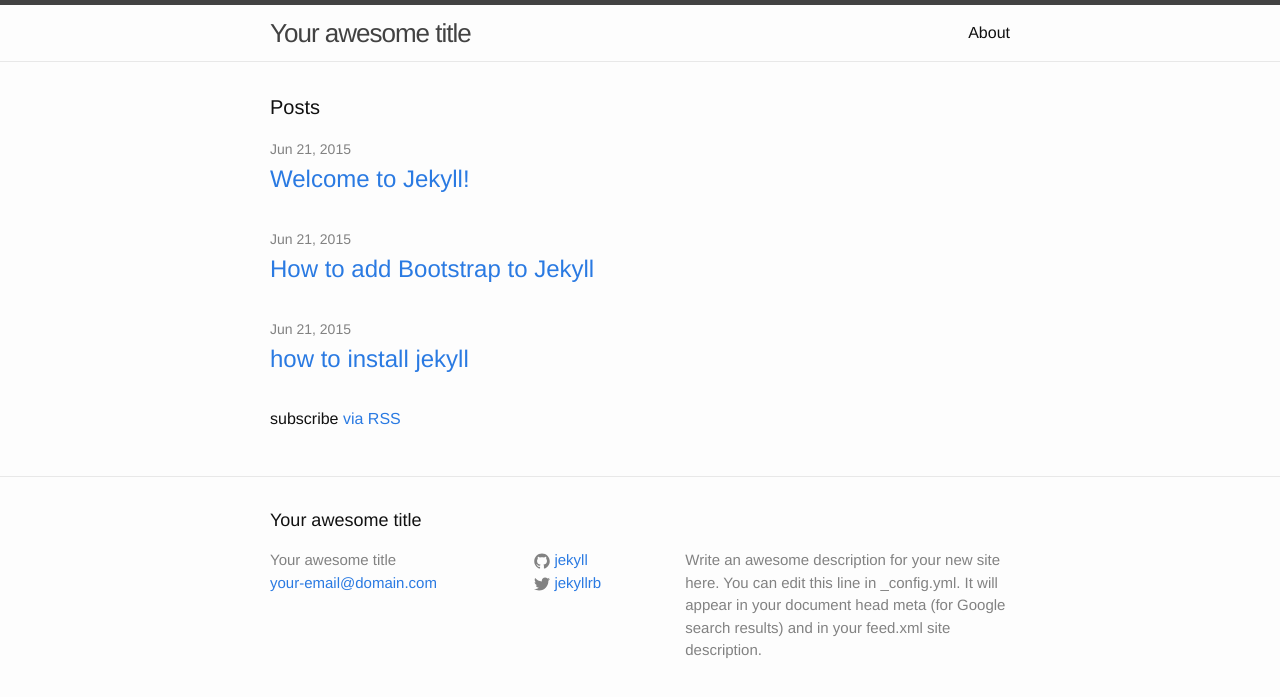
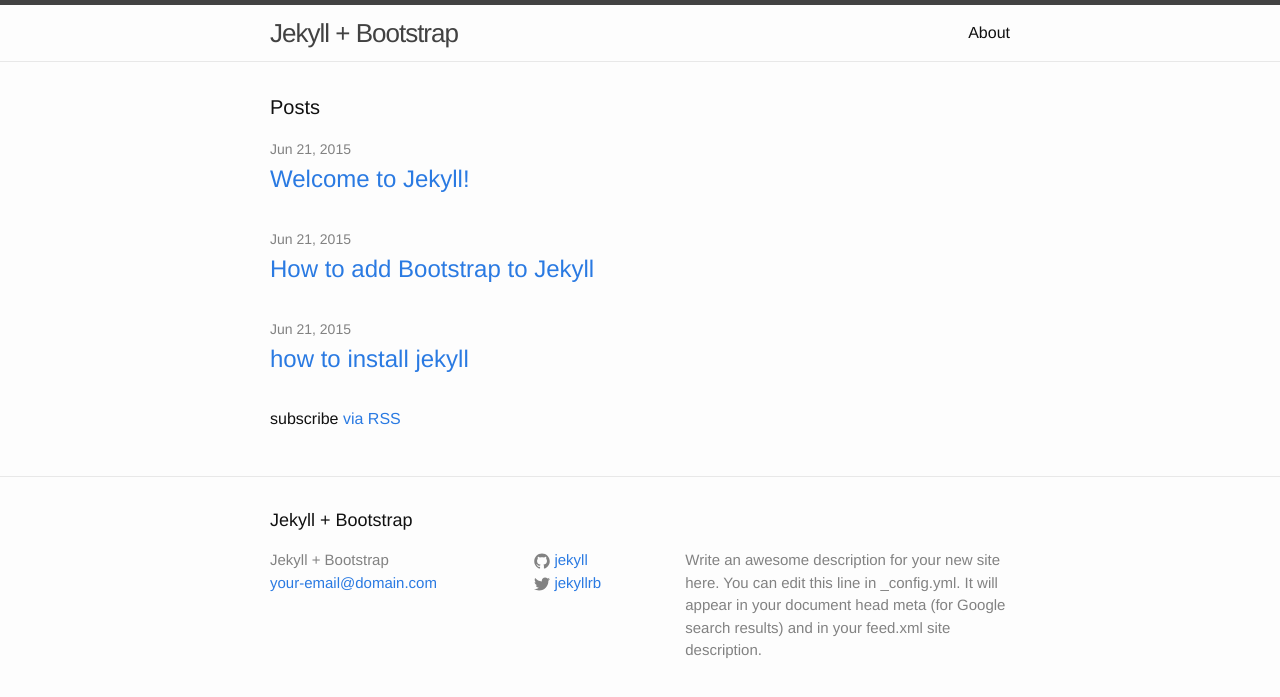
Before and after one commit to sigul/jekyll-references, a Jekyll site: the page built from index.html, in a window 1280 px wide. Shown: the top 697 px of the page. Built offline with Jekyll 4.4.1, drawn with Linux system fonts in a browser that asks for light colours; Markdown is read by kramdown in place of the engine named in the settings.

Commit message:
title updated

```diff
--- a/_config.yml
+++ b/_config.yml
@@ -1,5 +1,5 @@
 # Site settings
-title: Your awesome title
+title: Jekyll + Bootstrap
 email: your-email@domain.com
 description: > # this means to ignore newlines until "baseurl:"
   Write an awesome description for your new site here. You can edit this
```
